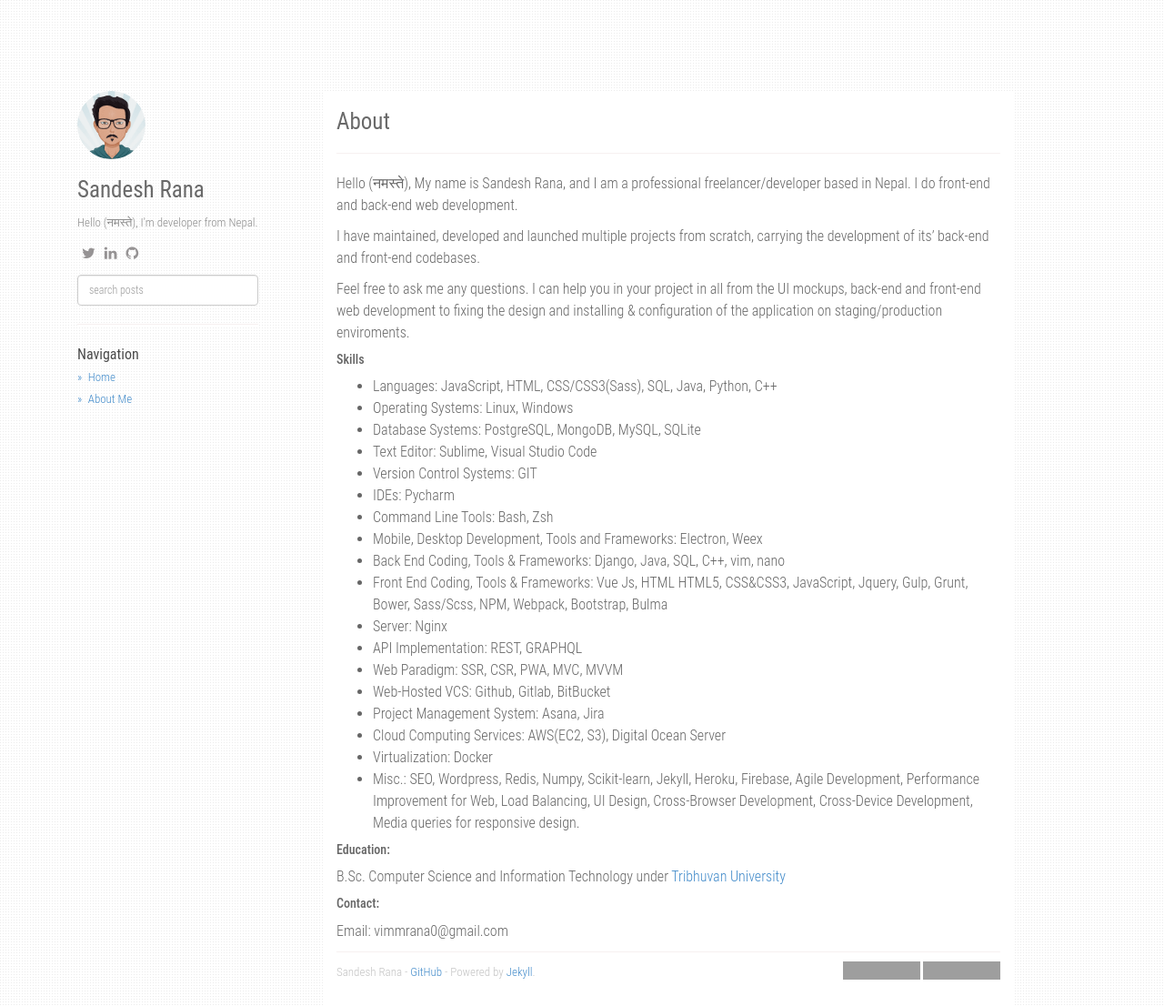
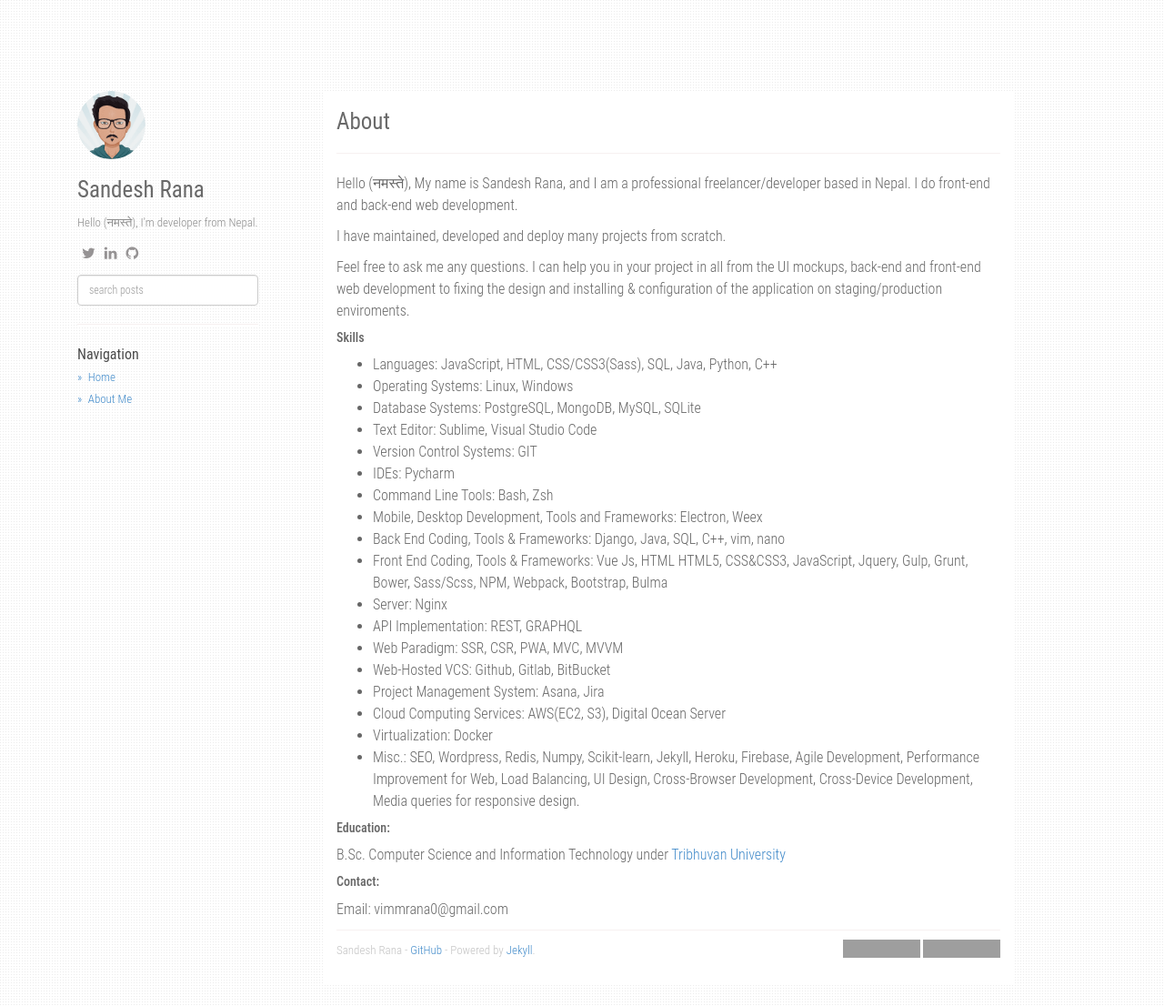
Before and after one commit to vimm0/vimm0.github.io, a Jekyll site: the page built from about.md, in a window 1280 px wide and 1106 px high. Shown: the whole window at 91% size. Built offline with Jekyll 4.4.1, drawn with Linux system fonts in a browser that asks for light colours; nearby versions of some CDN libraries; grey boxes are pictures that could not be loaded.

Commit message:
update content in about

```diff
--- a/about.md
+++ b/about.md
@@ -7,8 +7,7 @@
 Hello (नमस्ते), My name is Sandesh Rana, and I am a professional freelancer/developer based in Nepal.
 I do front-end and back-end web development.
 
-I have maintained, developed and launched multiple projects from scratch, carrying the development
-of its' back-end and front-end codebases.
+I have maintained, developed and deploy many projects from scratch.
 
 Feel free to ask me any questions. I can help you in
 your project in all from the UI mockups, back-end and front-end web development to fixing the design
```
